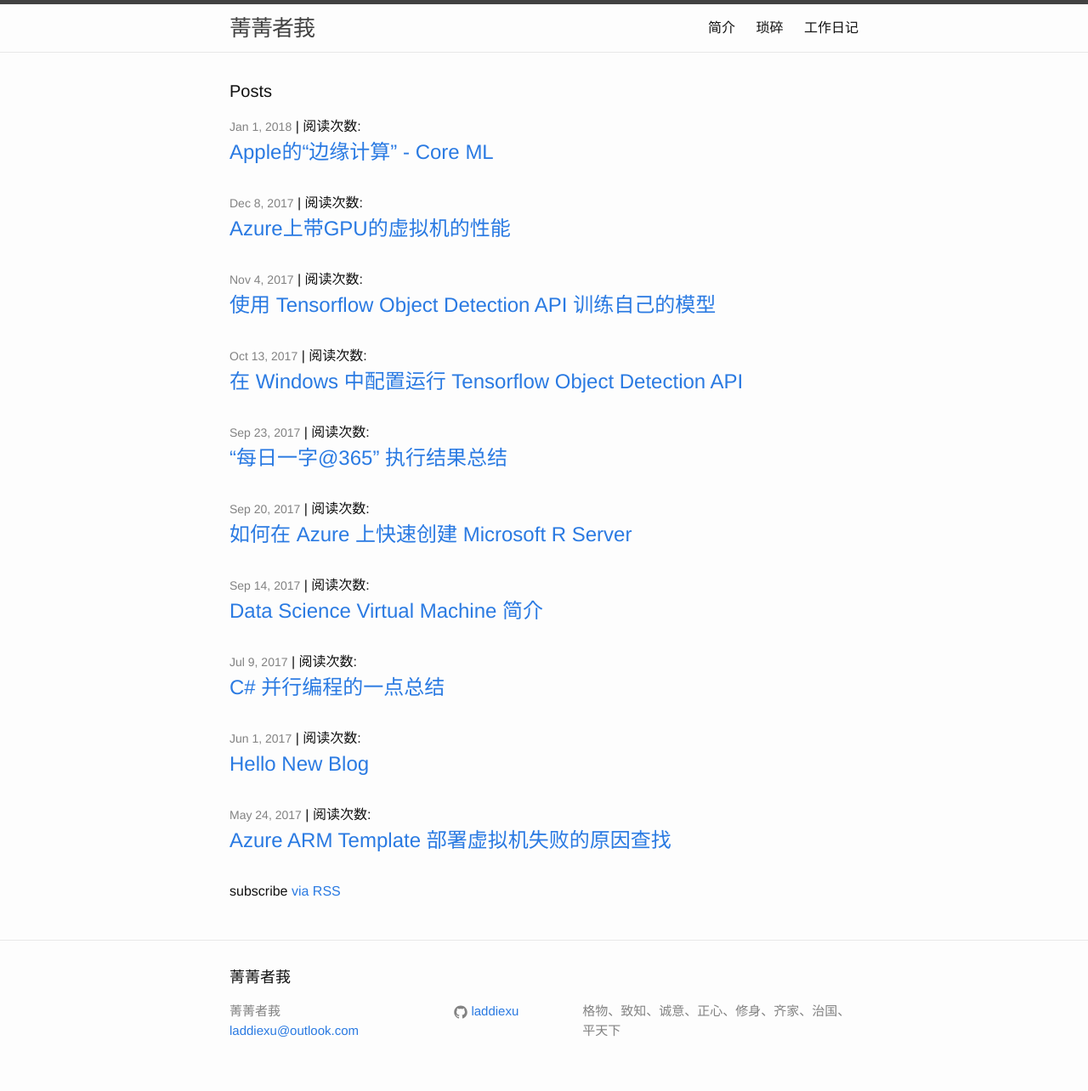
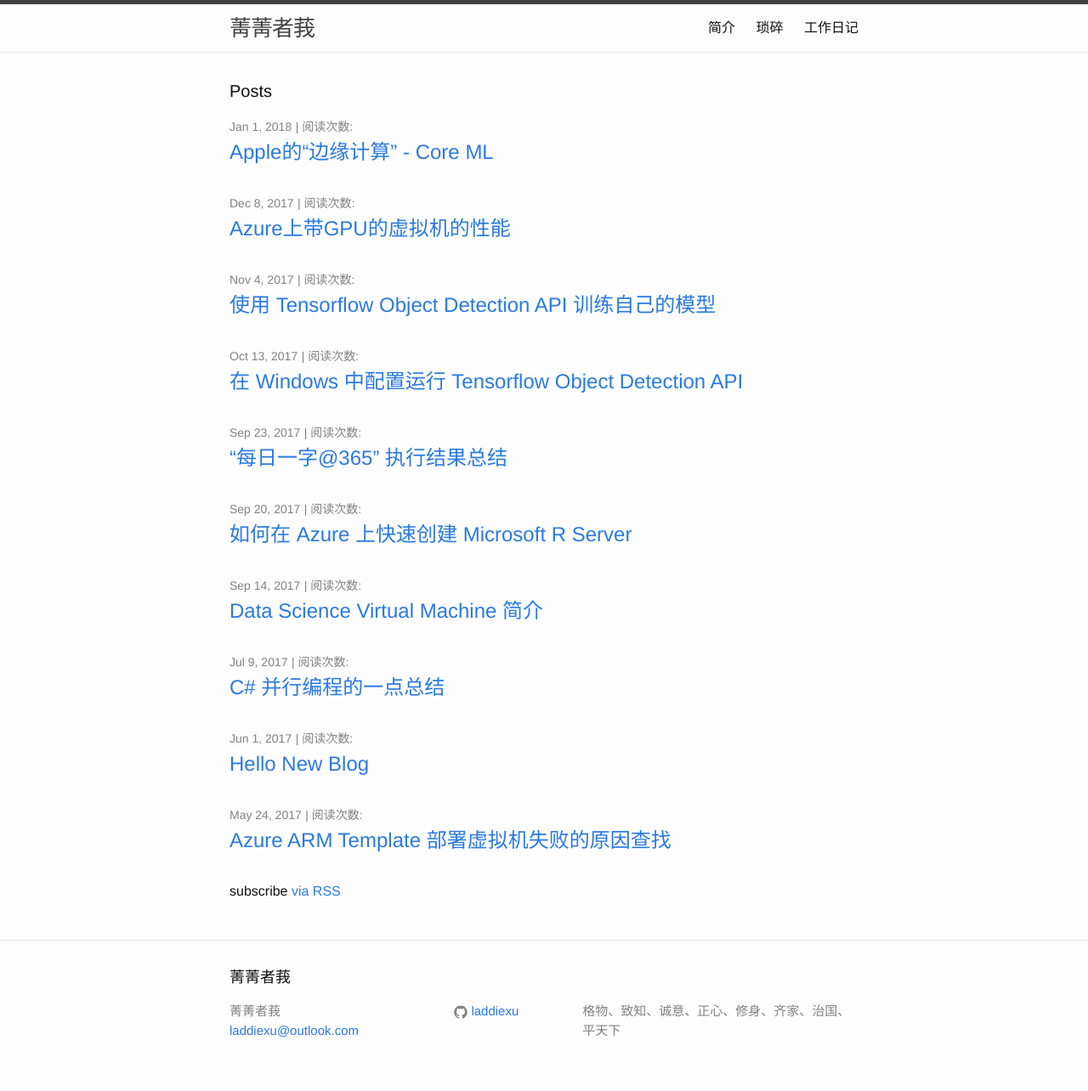
Before and after one commit to laddiexu/laddiexu.github.io, a Jekyll site: the page built from index.html, in a window 1280 px wide. Shown: the whole page at 85% size. Built offline with Jekyll 4.4.1, drawn with Linux system fonts in a browser that asks for light colours; nearby versions of some CDN libraries.

Commit message:
Modify layout

```diff
--- a/index.html
+++ b/index.html
@@ -12,7 +12,7 @@
       <li>
         <span class="post-meta">{{ post.modify | date: "%b %-d, %Y" }}</span>
         {% if site.leancloud.enable %}
-         <span id="{{ post.url | prepend: site.baseurl }}" class="leancloud_visitors" data-flag-title="{{ post.title }}">
+         <span id="{{ post.url | prepend: site.baseurl }}" class="leancloud_visitors post-meta" data-flag-title="{{ post.title }}">
           <span> | 阅读次数:  </span>
           <span class="leancloud-visitors-count"></span>
         </span>
```
